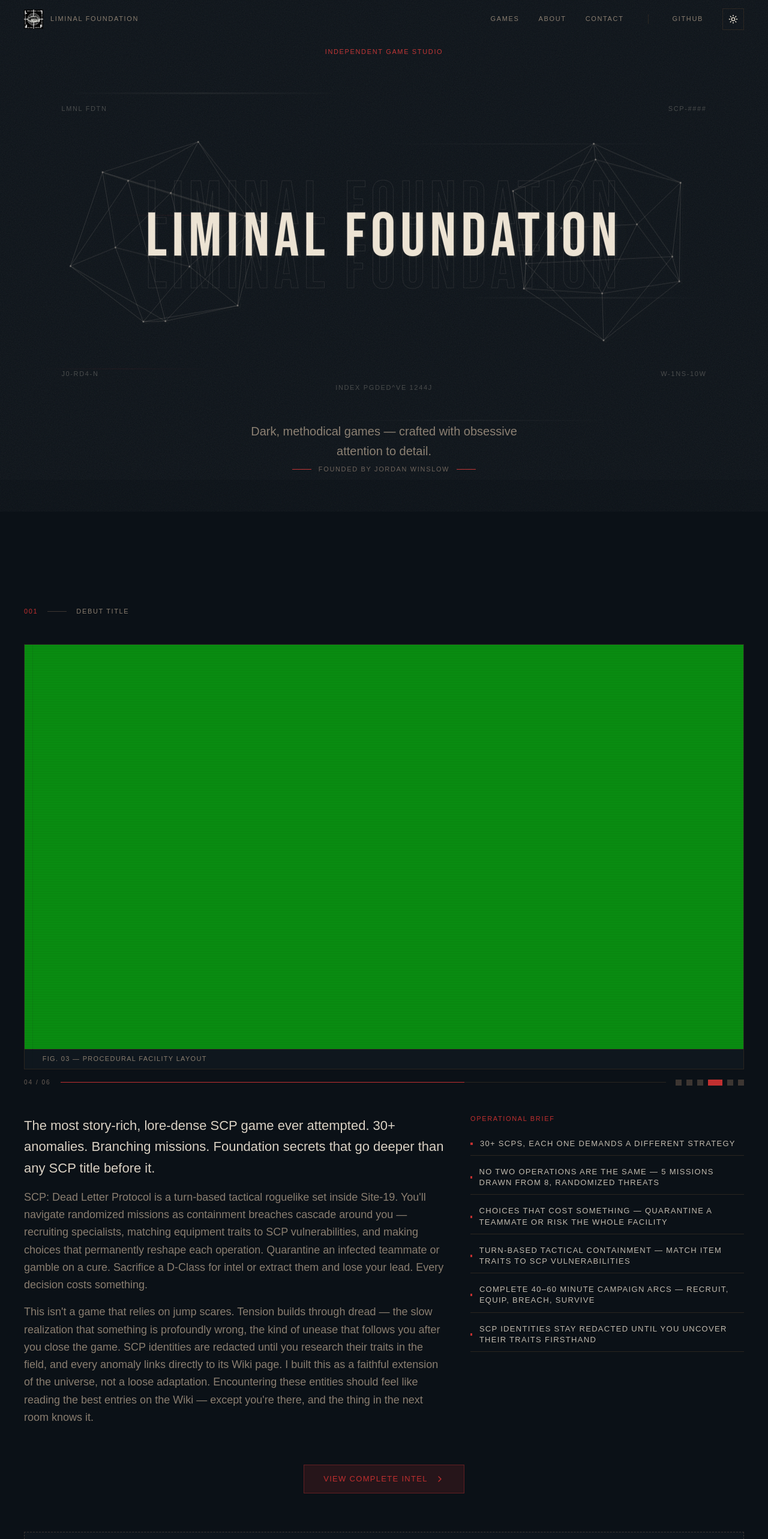
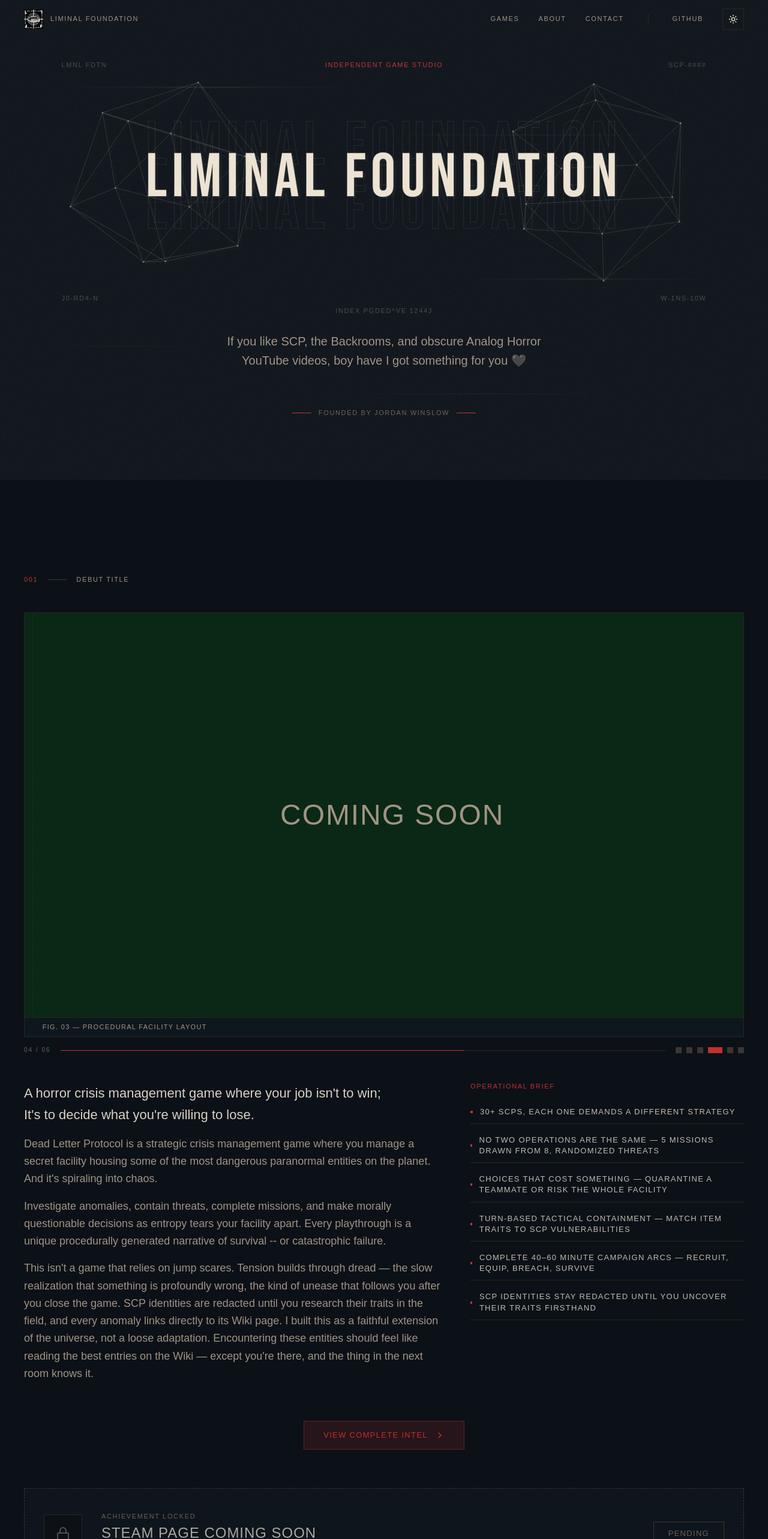
Before and after one commit to JordanWinslow/LiminalFoundationGames, a Next.js app: page / in a window 1280 px wide. Shown: the top 2566 px of the page at 60% size. Built offline with nearby package versions, Linux system fonts and the light colour scheme; a web font is replaced by a local one.

Commit message:
update some copy

```diff
--- a/src/app/globals.css
+++ b/src/app/globals.css
@@ -90,7 +90,7 @@
   --secondary: #1a2230;
   --secondary-foreground: #c4b8a4;
   --muted: #111920;
-  --muted-foreground: #8a7e70;
+  --muted-foreground: #a19383;
   --accent: #c23030;
   --accent-foreground: #f0e6d6;
   --destructive: #c23030;
--- a/src/components/carousel.tsx
+++ b/src/components/carousel.tsx
@@ -8,7 +8,7 @@ import Link from "next/link";
 import { ChevronLeft, ChevronRight } from "lucide-react";
 
 interface CarouselProps {
-  slides: { src: string; alt: string; caption?: string; contain?: boolean }[];
+  slides: { src: string; alt: string; caption?: string; contain?: boolean; comingSoon?: boolean }[];
   href?: string;
 }
 
@@ -93,6 +93,13 @@ export function Carousel({ slides, href }: CarouselProps) {
                         className={slide.contain ? "object-contain p-8" : "object-cover"}
                         sizes="(max-width: 1400px) 100vw, 1400px"
                       />
+                      {slide.comingSoon && (
+                        <div className="absolute inset-0 z-10 flex items-center justify-center bg-background/80">
+                          <span className="text-display text-3xl tracking-[0.25em] text-muted-foreground md:text-5xl">
+                            COMING SOON
+                          </span>
+                        </div>
+                      )}
                     </div>
                     {slide.caption && (
                       <div className="border-t border-border bg-surface px-4 py-2">
--- a/src/components/cta-section.tsx
+++ b/src/components/cta-section.tsx
@@ -80,43 +80,36 @@ export function CTASection() {
 
               <motion.div custom={2} variants={fadeUp} className="flex flex-col gap-4">
                 <p className="leading-relaxed text-muted-foreground">
-                  I spent years as a software engineer and music producer before I finally
-                  admitted what I really wanted to build. The games that haunted me. The
-                  ones that sit in the back of your mind days later, the ones that make
-                  you second-guess the silence in your own house. So I left everything
-                  behind and started making them in GameMaker, one pixel at a time.
+                  I spent years as a music producer and software engineer building
+                  games in RPG Maker, Ren&apos;Py, and visual novel engines before I
+                  admitted what I actually wanted to make: the games that haunted me.
+                  The ones that sit in the back of your mind days later. So I put
+                  everything into my most ambitious project yet, SCP: Dead Letter
+                  Protocol.
                 </p>
                 <p className="leading-relaxed text-muted-foreground">
-                  My first love was board games &mdash; Eldritch Horror broke something open
-                  in me and never let go. That obsession with SCP lore, liminal spaces,
-                  and dark illustrative art bled into everything I create. I draw from
-                  analog horror like the Mandela Catalogue, from the dread of things that
-                  feel almost right but aren&apos;t. I don&apos;t believe in jump scares. I
-                  believe in existential dread &mdash; the kind that follows you out of the
-                  game and makes you question what you just experienced.
+                  My inspirations range from board games like Eldritch Horror to
+                  analog horror like the Mandela Catalogue, with SCP lore, liminal
+                  spaces, and things like House of Leaves and Petscop woven
+                  throughout. I have zero interest in jump scares. I care about
+                  existential dread: the kind that follows you out of the game and
+                  makes you question what you just experienced.
                 </p>
                 <p className="leading-relaxed text-muted-foreground">
-                  I&apos;m obsessed with interfaces. My games are deeply UI-driven because I
-                  think menus, readouts, and dashboards can be just as immersive as any
-                  3D world. I spend agonizing hours on pixel-perfect visual effects,
-                  meticulously crafting a style that feels like nothing else out there.
-                  I&apos;m a programmer, not an illustrator &mdash; so I leverage AI as a
-                  development tool, then painstakingly edit every image and layer on VFX
-                  until it becomes something truly my own. No shortcuts. No slop.
+                  I&apos;m obsessed with interfaces. As a frontend developer by trade, I
+                  design in Figma and build in GameMaker. Menus, readouts, and
+                  dashboards can be just as immersive as any 3D world. I spend hours
+                  on pixel-perfect visual effects and a style that feels like nothing
+                  else out there. I&apos;m a programmer, not an illustrator, so I use AI
+                  as a development tool, then edit every image and layer on VFX until
+                  it becomes something genuinely my own.
                 </p>
                 <p className="leading-relaxed text-muted-foreground">
-                  A compelling story is non-negotiable for me. I build strategy games
-                  where every decision is meaningful and difficult &mdash; where moral
-                  dilemmas don&apos;t have clean answers and the wrong choice can cost you
-                  everything. I want you to feel the weight of command, not just the
-                  thrill of combat.
-                </p>
-                <p className="leading-relaxed text-muted-foreground">
-                  If any of this resonates with you, I&apos;d genuinely love for you to
-                  join my newsletter and Discord. I&apos;m building these games for people
-                  like you, and your feedback on upcoming projects isn&apos;t just welcome
-                  &mdash; it shapes what I make next. Your voice matters here more than
-                  you know.
+                  Every decision in my games should feel difficult. Moral dilemmas
+                  without clean answers. The wrong call costs you everything. I want
+                  you to feel the weight of command, not just the thrill of combat. If
+                  that sounds like your kind of game, join the newsletter and Discord.
+                  Your feedback directly shapes what I build next.
                 </p>
               </motion.div>
             </div>
--- a/src/components/game-section.tsx
+++ b/src/components/game-section.tsx
@@ -17,11 +17,11 @@ const featureTags = [
 
 const carouselSlides = [
   { src: "/images/games/scp-dlp-logo.png", alt: "SCP: Dead Letter Protocol", caption: "SCP: Dead Letter Protocol", contain: true },
-  { src: "/images/carousel/concept-missions.webp", alt: "Mission briefing interface", caption: "Fig. 01 — Mission Briefing Interface" },
-  { src: "/images/carousel/combat-ui.webp", alt: "Tactical combat system", caption: "Fig. 02 — Tactical Combat System" },
-  { src: "/images/carousel/facility-map.webp", alt: "Procedural facility layout", caption: "Fig. 03 — Procedural Facility Layout" },
-  { src: "/images/carousel/scp-database.webp", alt: "In-game SCP database", caption: "Fig. 04 — In-Game Anomaly Database" },
-  { src: "/images/carousel/location-command.webp", alt: "Mobile command center", caption: "Fig. 05 — Mobile Command Center" },
+  { src: "/images/carousel/concept-missions.webp", alt: "Mission briefing interface", caption: "Fig. 01 — Mission Briefing Interface", comingSoon: true },
+  { src: "/images/carousel/combat-ui.webp", alt: "Tactical combat system", caption: "Fig. 02 — Tactical Combat System", comingSoon: true },
+  { src: "/images/carousel/facility-map.webp", alt: "Procedural facility layout", caption: "Fig. 03 — Procedural Facility Layout", comingSoon: true },
+  { src: "/images/carousel/scp-database.webp", alt: "In-game SCP database", caption: "Fig. 04 — In-Game Anomaly Database", comingSoon: true },
+  { src: "/images/carousel/location-command.webp", alt: "Mobile command center", caption: "Fig. 05 — Mobile Command Center", comingSoon: true },
 ];
 
 const fadeUp = {
@@ -55,19 +55,18 @@ export function GameSection() {
           <div className="mb-16 grid gap-10 md:grid-cols-5">
             <motion.div custom={2} variants={fadeUp} className="md:col-span-3">
               <p className="text-lg leading-relaxed text-foreground/90 md:text-xl">
-                The most story-rich, lore-dense SCP game ever attempted.
-                30+ anomalies. Branching missions. Foundation secrets that go
-                deeper than any SCP title before it.
+                A horror crisis management game where your job isn't to win;<br/>
+                It's to decide what you're willing to lose.
               </p>
-              <p className="mt-4 leading-relaxed text-muted-foreground">
-                SCP: Dead Letter Protocol is a turn-based tactical roguelike
-                set inside Site-19. You&apos;ll navigate randomized missions as
-                containment breaches cascade around you &mdash; recruiting
-                specialists, matching equipment traits to SCP vulnerabilities,
-                and making choices that permanently reshape each operation.
-                Quarantine an infected teammate or gamble on a cure. Sacrifice
-                a D-Class for intel or extract them and lose your lead. Every
-                decision costs something.
+
+  <p className="mt-4 leading-relaxed text-muted-foreground">
+  Dead Letter Protocol is a strategic crisis management game where you manage a secret
+  facility housing some of the most dangerous paranormal entities on the planet. And it's spiraling into chaos.
+  </p>
+    <p className="mt-4 leading-relaxed text-muted-foreground">
+  Investigate anomalies, contain threats, complete missions, and make morally
+  questionable decisions as entropy tears your facility apart. Every playthrough is a unique procedurally generated
+   narrative of survival -- or catastrophic failure.
               </p>
               <p className="mt-4 leading-relaxed text-muted-foreground">
                 This isn&apos;t a game that relies on jump scares. Tension builds
--- a/src/components/hero-section.tsx
+++ b/src/components/hero-section.tsx
@@ -74,7 +74,7 @@ export function HeroSection() {
   return (
     <section
       ref={containerRef}
-      className="relative z-10 flex min-h-svh flex-col items-center justify-center overflow-hidden bg-background pt-20 pb-16"
+      className="relative z-10 flex min-h-svh flex-col items-center justify-center overflow-hidden bg-background "
     >
       {/* Decorative gradient bars */}
       <div className="pointer-events-none absolute inset-0" aria-hidden="true">
@@ -115,18 +115,17 @@ export function HeroSection() {
       </div>
 
       {/* Content — no horizontal padding so banner can be full-bleed on mobile */}
-      <div className="relative z-10 flex w-full flex-col items-center text-center">
+      <div className="relative z-10 flex w-full flex-col items-center text-center md:mb-[5%]">
+        {/* Banner area — full width, scales prominently for large screens */}
+        <div className="relative w-full max-w-[1600px] aspect-[1.1/1] md:aspect-[2.5/1]">
           <motion.p
             initial={{ opacity: 0, y: 20 }}
             animate={{ opacity: phase !== "gif" ? 1 : 0, y: phase !== "gif" ? 0 : 20 }}
             transition={{ duration: 1, ease: "easeInOut" }}
-          className="text-label mb-3 px-6 tracking-[0.3em] text-accent"
+            className="text-label tracking-[0.3em] text-accent absolute left-1/2 top-[12%] -translate-x-1/2"
           >
             Independent Game Studio
           </motion.p>
-
-        {/* Banner area — full width, scales prominently for large screens */}
-        <div className="relative w-full max-w-[1600px] aspect-[1.1/1] md:aspect-[2.2/1]">
           <motion.div
             initial={{ opacity: 0 }}
             animate={{ opacity: phase === "crossfade" || phase === "banner" ? 1 : 0 }}
@@ -141,16 +140,16 @@ export function HeroSection() {
           initial={{ opacity: 0, y: 20 }}
           animate={{ opacity: phase !== "gif" ? 1 : 0, y: phase !== "gif" ? 0 : 20 }}
           transition={{ duration: 1, delay: 0.3, ease: "easeInOut" }}
-          className="mt-4 max-w-lg px-6 text-lg leading-relaxed text-muted-foreground"
+          className="max-w-[600px] px-6 md:text-lg leading-relaxed text-muted-foreground md:mb-[5%] mb-[15%]"
         >
-          Dark, methodical games — crafted with obsessive attention to detail.
+          If you like SCP, the Backrooms, and obscure Analog Horror YouTube videos, boy have I got something for you 🖤
         </motion.p>
 
         <motion.div
           initial={{ opacity: 0 }}
           animate={{ opacity: phase !== "gif" ? 1 : 0 }}
           transition={{ duration: 1, delay: 0.6, ease: "easeInOut" }}
-          className="mt-2 flex items-center gap-3 px-6"
+          className="flex items-center gap-3 px-6"
         >
           <span className="h-px w-8 bg-accent" />
           <p className="text-label tracking-[0.2em] text-text-dim">
```
Also changed, not shown: .claude/settings.local.json. Lines whose indentation alone changed are shown as unchanged.
